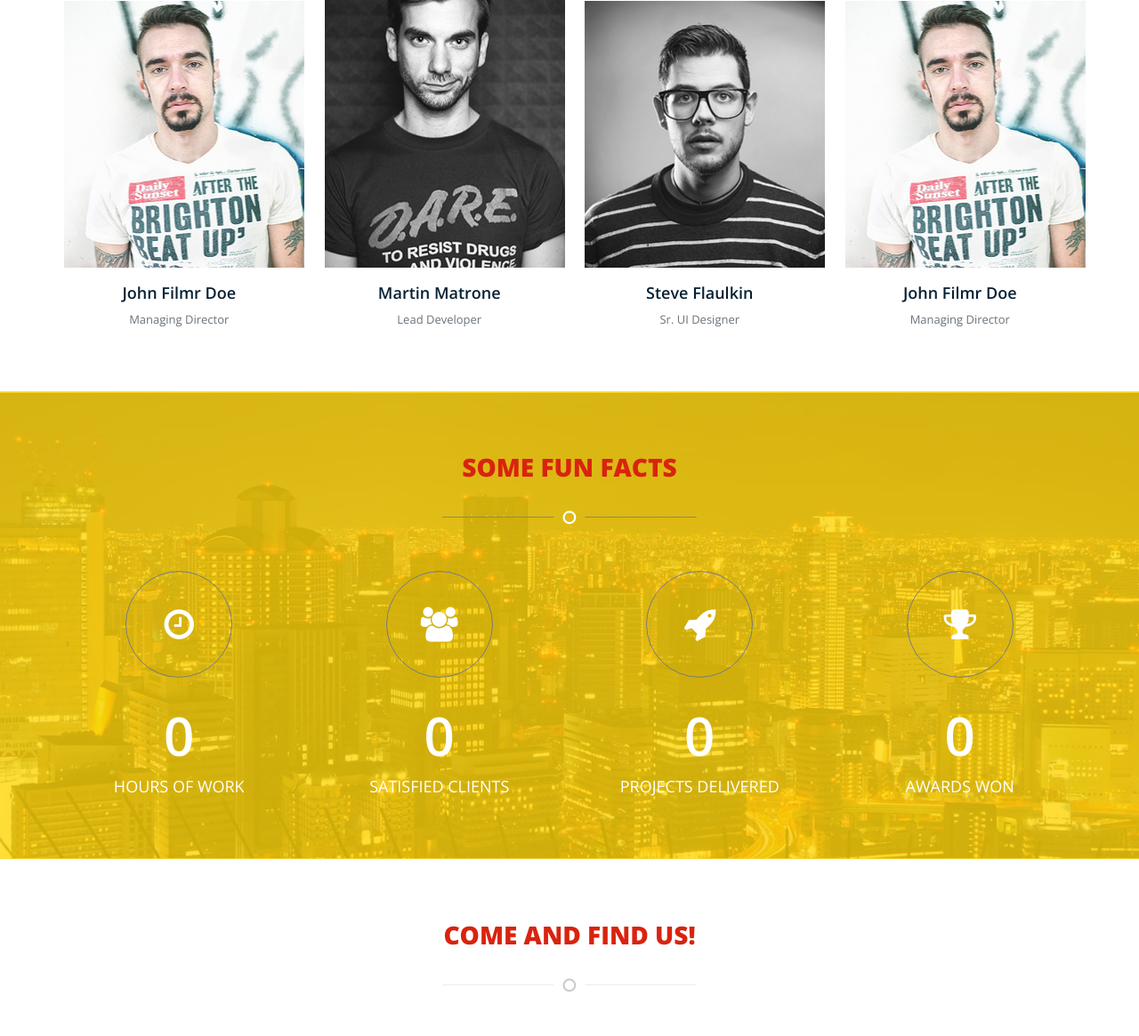
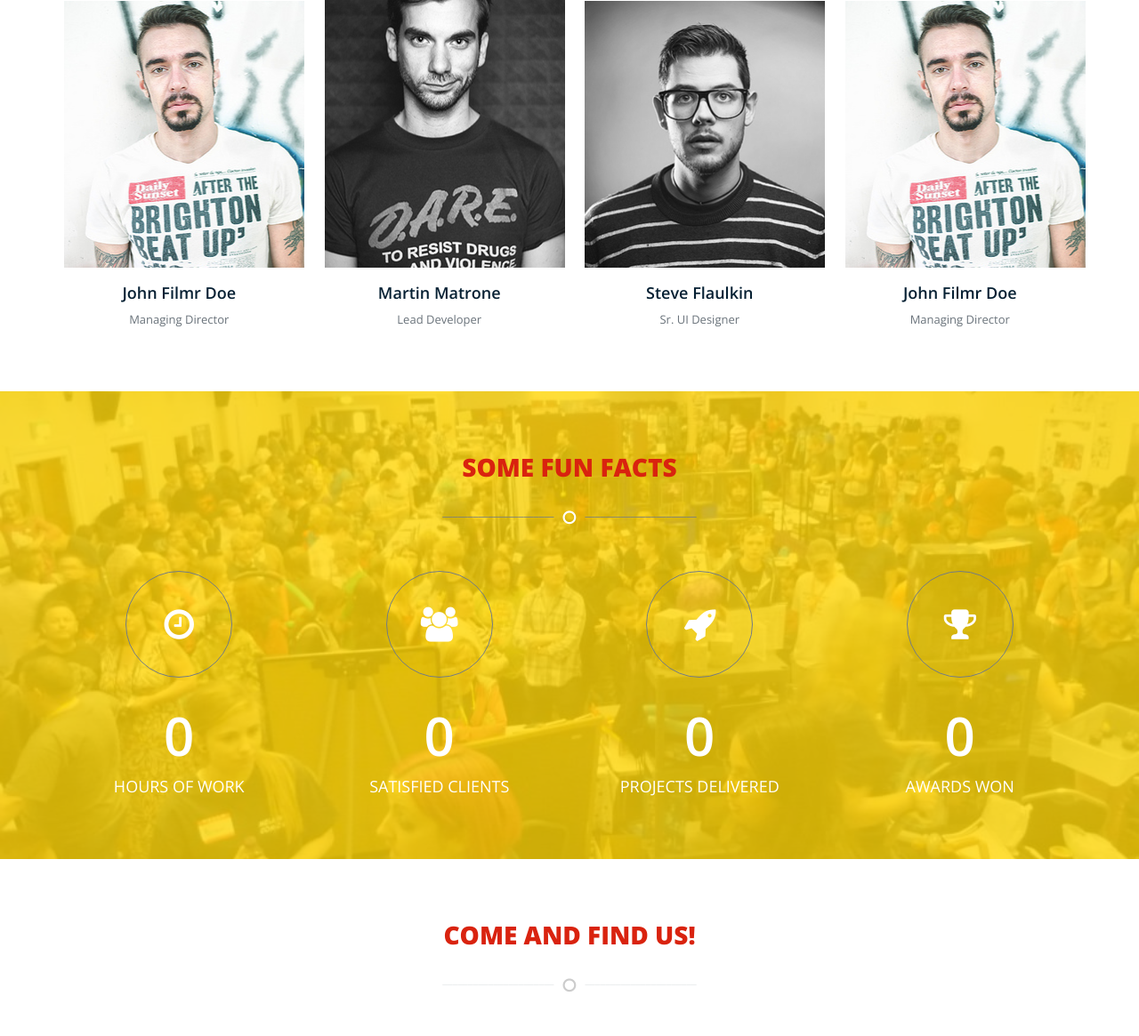
Before and after one commit to MelkshamComicCon/brianverse, a Django app: page /static/bootstrap/brianverse/index.html in a window 1280 px wide. Shown: the part 1820-2985 px from the top of the page at 89% size. Run offline with Django 3.2, Linux system fonts and the light colour scheme; some libraries are stand-ins or nearby versions.

Commit message:
added con_hall to fun facts segment

```diff
--- a/static/bootstrap/brianverse/css/main.css
+++ b/static/bootstrap/brianverse/css/main.css
@@ -497,7 +497,7 @@
 ==========================================*/
 
 #facts {
-	background-image: url("../img/parallax/city.jpg");
+	background-image: url("../img/con_hall.jpg");
 	background-color: rgba(255, 214, 7, .8);
 	background-attachment: fixed !important;
 	background-position: center center;
```
Also changed, not shown: static/bootstrap/brianverse/img/con_hall.jpg (added).
